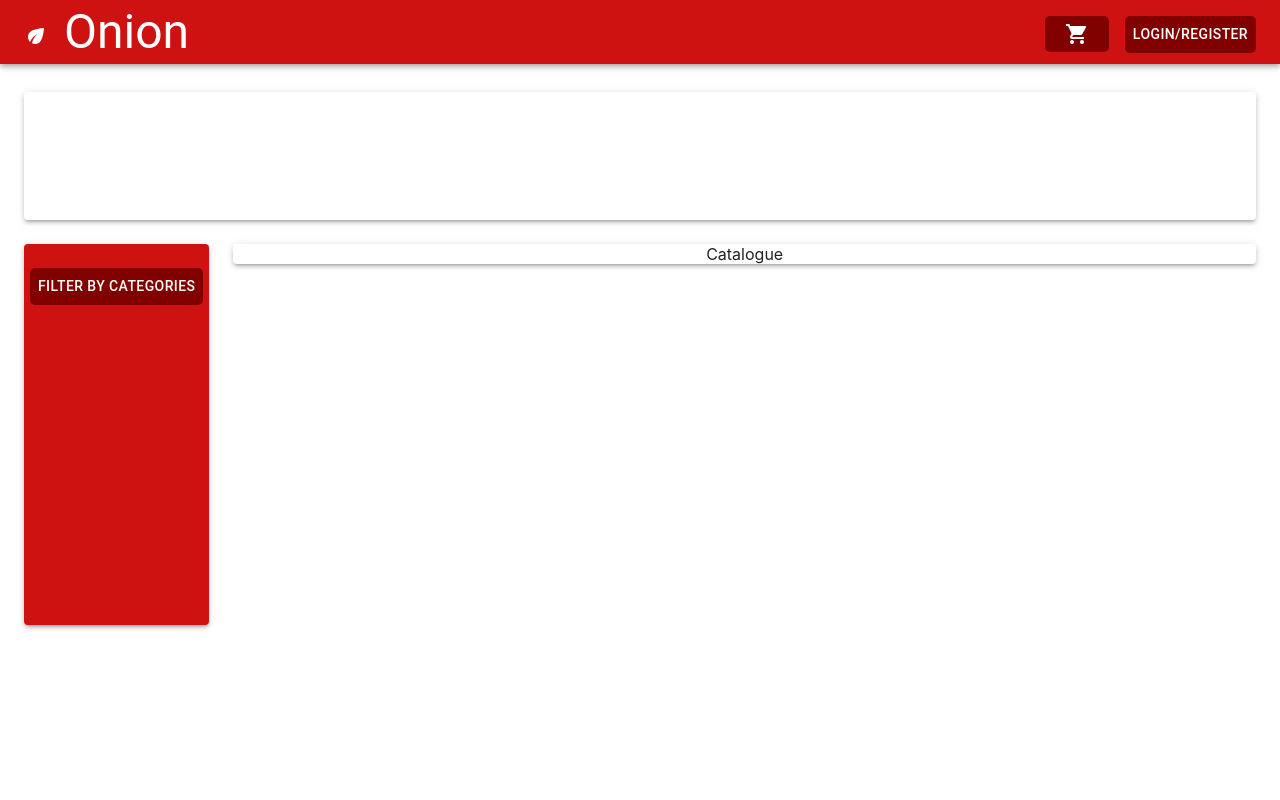
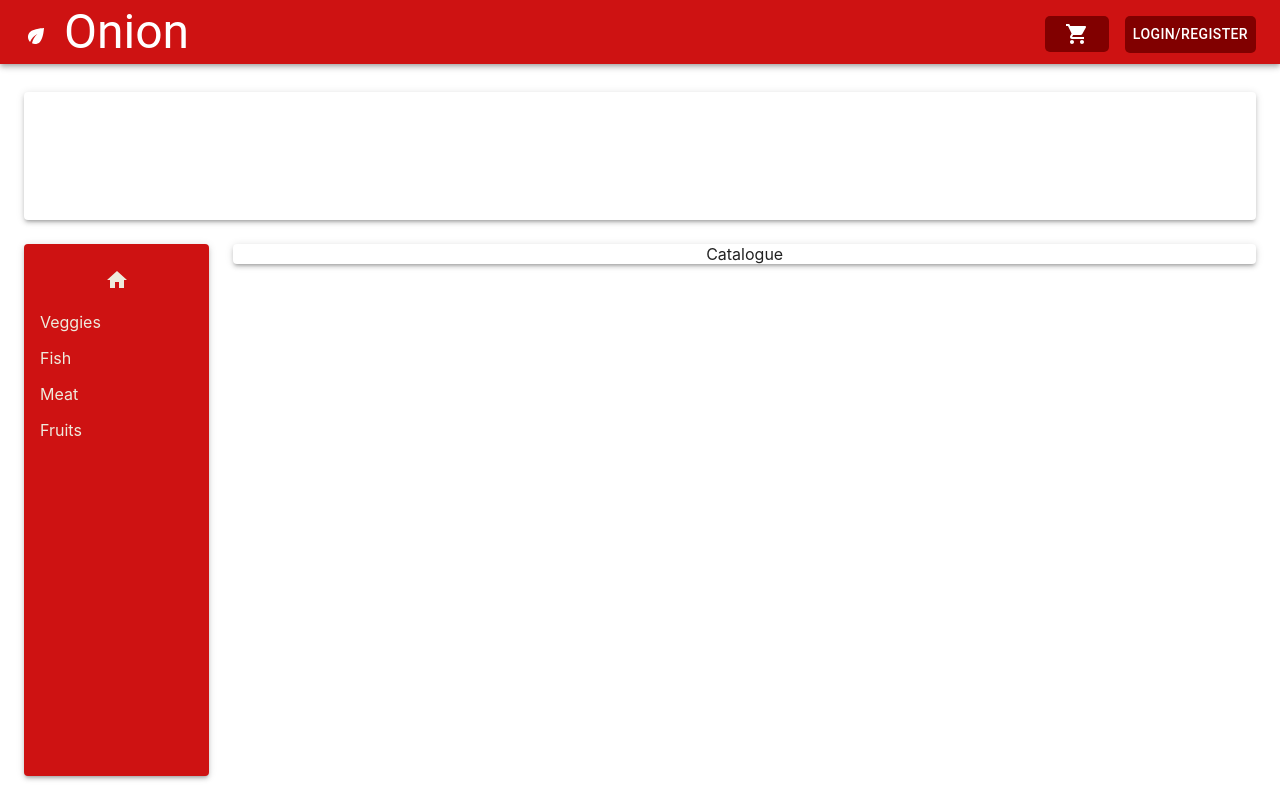
Before and after one commit to Davidohiv7/Final-Project, a React (Create React App) app in the folder client/: page / in a window 1280 px wide. Built offline with nearby package versions, Linux system fonts and the light colour scheme.

Commit message:
Changed the drop down menu for a link list
Still that component of drop down menu is available in the file components/DropdownFilterButton

```diff
--- a/client/src/Views/Home/Home.jsx
+++ b/client/src/Views/Home/Home.jsx
@@ -8,15 +8,17 @@ import {
         Grid,
         Paper,
         Container,
+        Link,
+        List,
+        ListItem,
       }
 from '@material-ui/core';
+import { Home as HomeIcon } from '@material-ui/icons'
 import useStyles from './styles';
 
 // Component imports
 import { Catalogue } from './../../components/Catalogue/Catalogue'
-import FilterButton from './../../components/FilterButton/filterButton'
-
-
+//import FilterButton from '../../components/DropdownFilterButton/dropdownFilterButton'
 
 //------Home-----//
 function Home() {
@@ -43,12 +45,19 @@ function Home() {
         </Grid>
         <Grid item xs={2}>
           <Paper className={classes.filter} elevation={3}>
-            <FilterButton props={testErase} title="Filter by Categories" />
+            <Link href="/" className={classes.links}><HomeIcon /></Link>
+            <List>
+              {testErase.arrayCategories ?
+                testErase.arrayCategories.map(category => <ListItem><Link href="#" onClick={console.log(category)} className={classes.links}>
+                  {category}
+                </Link></ListItem>) :
+                <p>No Such Category</p>}
+            </List>
           </Paper>
         </Grid>
         <Grid item xs={10}>
           <Paper elevation={3}>
-                Catalogue{/* <Catalogue/> */}
+            Catalogue{/* <Catalogue/> */}
           </Paper>
         </Grid>
       </Grid>
--- a/client/src/Views/Home/styles.js
+++ b/client/src/Views/Home/styles.js
@@ -26,6 +26,9 @@ const useStyles = makeStyles((theme) => ({
         color: "white",
         borderRadius: 5,
     },
+    links: {
+        color: theme.palette.secondary.main,
+    }
 }));
 
 export default useStyles;
--- a/client/src/components/FilterButton/filterButton.jsx
+++ b/client/src/components/DropdownFilterButton/dropdownFilterButton.jsx
@@ -12,7 +12,7 @@ import {
     Popper,
     Grow
 } from '@material-ui/core';
-import useStyles from './filterButtonStyles';
+import useStyles from './styles';
 
 export default function FilterButton(props) {
     let classes = useStyles();
```
Also changed, not shown: client/src/components/DropdownFilterButton/styles.js (renamed from client/src/components/FilterButton/filterButtonStyles.js), 1 other file (tests, documents, lock files or other folders).
